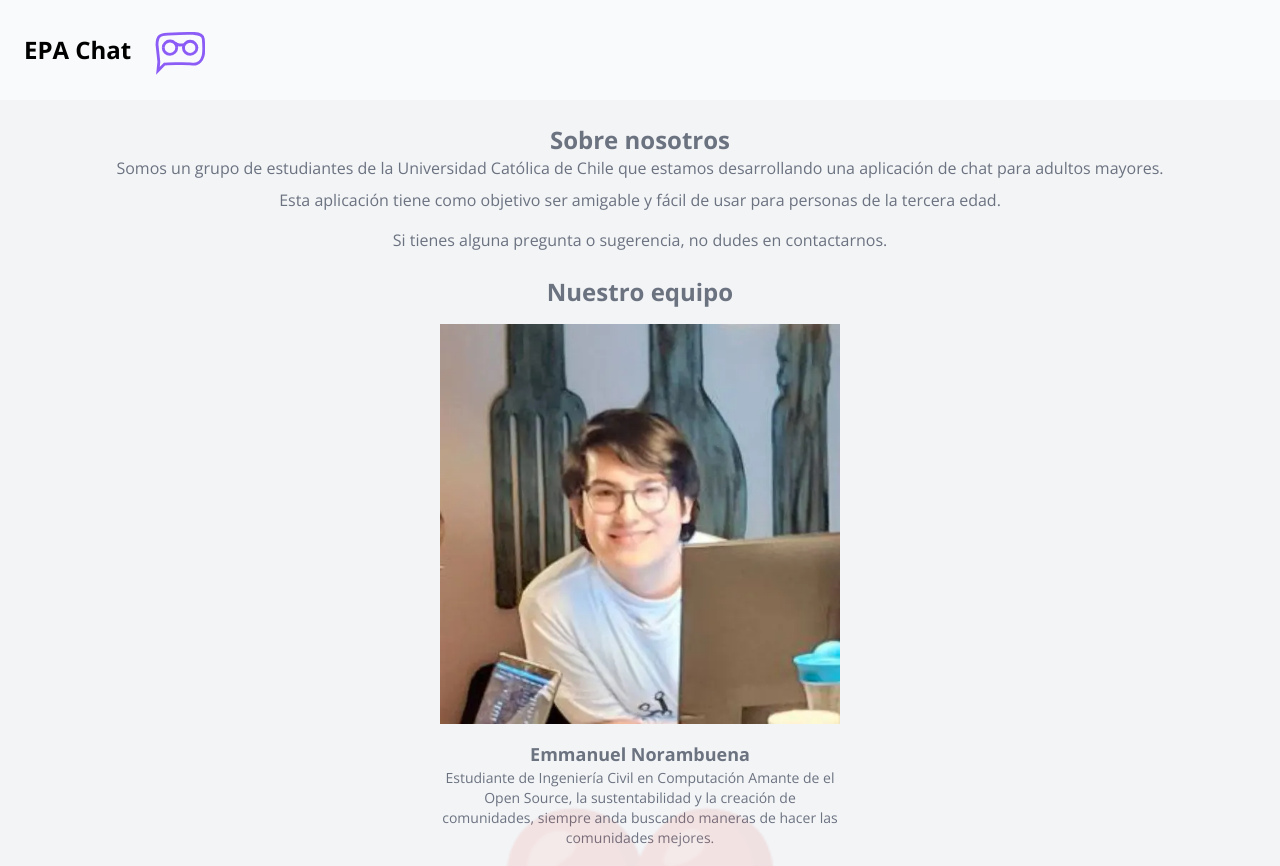
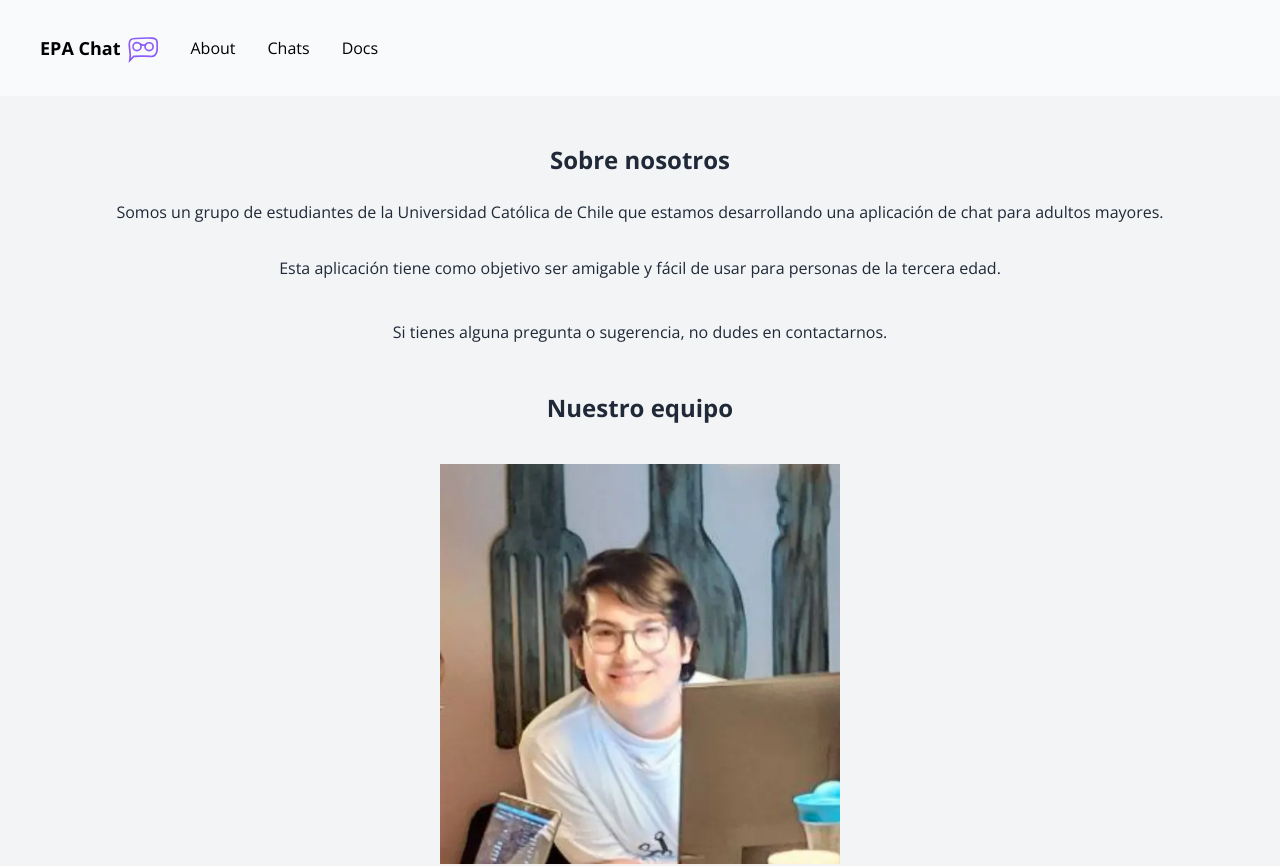
Before and after one commit to eanorambuena/EPA_frontend, a React (Vite) app: page /about in a window 1280 px wide. Shown: the top 866 px of the page. Built offline with nearby package versions, Linux system fonts and the light colour scheme.

Commit message:
enhance: Implemented layout on about us and landing

```diff
--- a/src/About.tsx
+++ b/src/About.tsx
@@ -1,7 +1,7 @@
 import React from 'react'
-import Logo from './icons/Logo'
 import './About.css'
 import ImageGallery from './components/ImageGallery'
+import Layout from './Layout'
 
 export default function About() {
   const members = [
@@ -18,19 +18,16 @@ export default function About() {
   ]
 
   return (
-    <>
-      <header className='flex items-center justify-start gap-6 p-6 bg-gray-50 dark:bg-gray-950 h-[150px] sm:h-[100px]'>
-        <h1 className='text-2xl font-bold'>EPA Chat</h1>
-        <Logo />
-      </header>
-      <main className='flex flex-col items-center justify-center relative p-6 bg-gray-100 dark:bg-gray-50 text-center'>
-        <h1 className='text-2xl font-bold text-gray-500'>Sobre nosotros</h1>
+    <Layout limitHeight={false} className='p-6'>
 
-        <p className='font-normal text-gray-500'>Somos un grupo de estudiantes de la Universidad Católica de Chile que estamos desarrollando una aplicación de chat para adultos mayores.</p>
-        <p className='font-normal text-gray-500 my-2'>Esta aplicación tiene como objetivo ser amigable y fácil de usar para personas de la tercera edad.</p>
-        <p className='font-normal text-gray-500 my-2'>Si tienes alguna pregunta o sugerencia, no dudes en contactarnos.</p>
+      <main className='w-full h-full flex flex-col gap-6 py-6 items-center justify-center text-gray-800 dark:text-gray-100 p-6'>
+        <h1 className='text-2xl font-bold'>Sobre nosotros</h1>
 
-        <h2 className='text-2xl font-bold text-gray-500 my-4'>Nuestro equipo</h2>
+        <p className='font-normal'>Somos un grupo de estudiantes de la Universidad Católica de Chile que estamos desarrollando una aplicación de chat para adultos mayores.</p>
+        <p className='font-normal my-2'>Esta aplicación tiene como objetivo ser amigable y fácil de usar para personas de la tercera edad.</p>
+        <p className='font-normal my-2'>Si tienes alguna pregunta o sugerencia, no dudes en contactarnos.</p>
+
+        <h2 className='text-2xl font-bold my-4'>Nuestro equipo</h2>
 
         <div className='max-w-[400px]'>
           <ImageGallery images={members} />
@@ -42,7 +39,7 @@ export default function About() {
         </div>
 
       </main>
-    </>
+    </Layout>
 
   )
 }
--- a/src/Landing.tsx
+++ b/src/Landing.tsx
@@ -1,6 +1,7 @@
 import React, { useMemo, useState, useEffect } from 'react'
 import Logo from './icons/Logo'
 import ImageGallery from './components/ImageGallery'
+import Layout from './Layout'
 
 export default function Landing() {
   const imagesDesktop = useMemo(() => [
@@ -78,12 +79,8 @@ export default function Landing() {
   }, [imagesDesktop, imagesTablet, imagesMobile])
 
   return (
-    <>
-      <header className='flex items-center justify-start gap-6 p-6 bg-gray-50 dark:bg-gray-950 h-[150px] sm:h-[100px]'>
-        <h1 className='text-2xl font-bold'>EPA Chat</h1>
-        <Logo />
-      </header>
-      <main className='flex flex-col justify-center items-center relative p-6 bg-gray-100 dark:bg-gray-50 w-full'>
+    <Layout limitHeight={false} className='p-6'>
+      <main className='w-full h-full flex flex-col gap-6 py-6 items-center justify-center text-gray-800 dark:text-gray-100 p-6'>
         <h2 className='text-2xl font-bold text-gray-500'>Bienvenido a EPA Chat</h2>
         <h3 className='text-lg font-normal text-gray-500'>¡La app de chat dirigida para adultos mayores!</h3>
 
@@ -104,6 +101,6 @@ export default function Landing() {
           <button className='px-4 py-2.5 text-lg font-semibold text-blue-500 bg-white rounded-lg hover:bg-gray-100 focus:ring-4 focus:outline-none'>Registrarse</button>
         </div>
       </main>
-    </>
+    </Layout>
   )
 }
--- a/src/Routing.jsx
+++ /dev/null
@@ -1,18 +0,0 @@
-import { BrowserRouter, Routes, Route } from 'react-router-dom'
-import Landing from './Landing'
-import About from './About'
-
-function Routing() {
-  return (
-    <BrowserRouter>
-      <Routes>
-        <Route path="/" element={<Landing />} />
-        <Route path="/about" element={<About />}/>
-        <Route path="/chats" />
-        <Route path="/docs" />
-      </Routes>
-    </BrowserRouter>
-  )
-}
-
-export default Routing
--- a/src/Routing.tsx
+++ b/src/Routing.tsx
@@ -2,13 +2,14 @@ import { BrowserRouter, Routes, Route } from 'react-router-dom'
 import React from 'react'
 import MainPage from './MainPage'
 import Landing from './Landing'
+import About from './About'
 
 export default function Routing() {
   return (
     <BrowserRouter>
       <Routes>
         <Route path='/' element={<Landing />} />
-        <Route path="/about" />
+        <Route path="/about" element={<About/>}/>
         <Route path='/chats/:id' element={<MainPage />} />
         <Route path="/chats" element={<MainPage />} />
         <Route path="/docs" />
```
